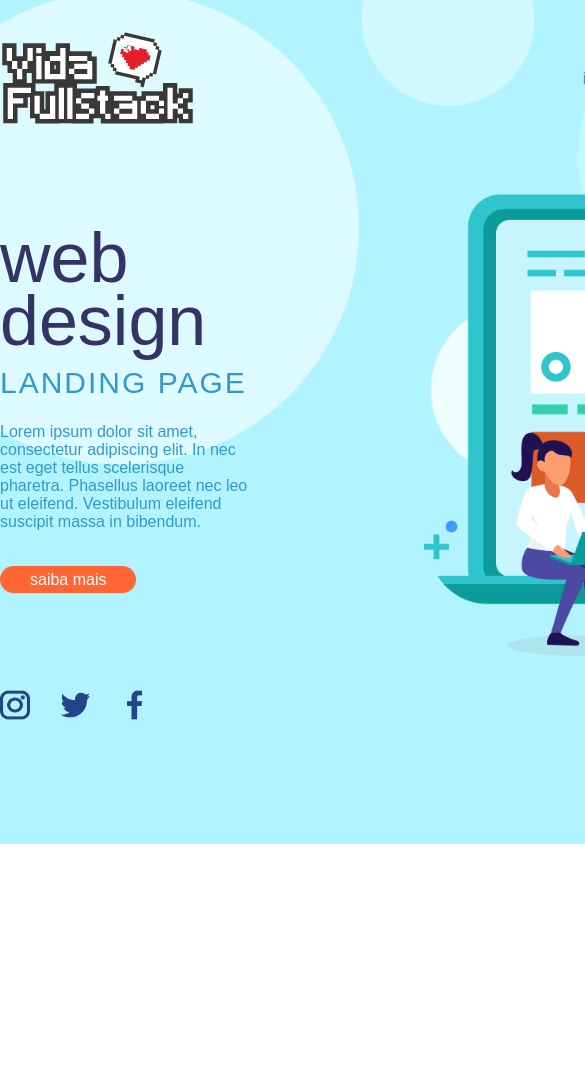
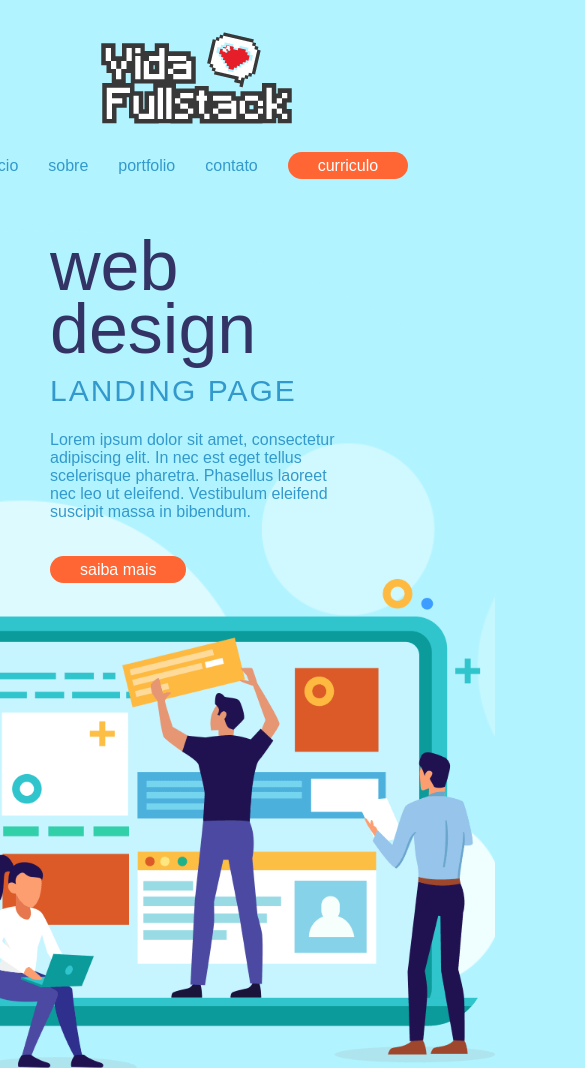
Before and after one commit to Tavares1122/jornada-front-end, a plain HTML site: page index.html in a window 390 px wide. Shown: the top 1068 px of the page, 585 px wide, since content can reach past the window. Before the commit the page ends 844 px from the top, so only its background shows below. Drawn offline with Linux system fonts and the light colour scheme.

Commit message:
elements responsive

```diff
--- /dev/null
+++ b/assets/css/elements-responsive.css
@@ -0,0 +1,52 @@
+@media (max-width: 1150px) {
+    .container{
+        width: 950px;
+    }
+}
+
+@media (max-width: 1024px) {
+    .container{
+        width: 850px;
+    }
+    .sobre-web-design figcaption img{
+        width: 600px;
+    }
+}
+
+
+@media (max-width: 915px) {
+    body {
+        background-position: left top;
+        background-color: #b1f4ff;
+    }
+
+    .container{
+        width: 600px;
+    }
+    .row {
+        flex-direction: column;
+    }
+    header nav{
+        margin:30px 0
+    }
+    .sobre-web-design article{
+        width: 100%;
+    }
+    footer .row{
+        flex-direction: row;
+        justify-content: center;
+    }
+
+}
+
+@media (max-width: 665px){
+    .container{
+        width: 400px;
+    }
+}
+
+@media (max-width: 450px){
+    .container{
+        width: 290px;
+    }
+}
--- /dev/null
+++ b/assets/css/reset.css
@@ -0,0 +1,29 @@
+
+*{
+    margin: 0;
+    padding: 0;
+    border: 0;
+    font-size: 100%;
+    font-family: "Source Sans Pro", sans-serif;
+    font-weight: 300;
+    vertical-align: baseline;
+    text-decoration: none;
+    list-style: none;
+}
+body{
+    background-image: url(../img/bolha-background.png);
+    background-repeat:no-repeat ;
+    background-position: left center;
+    background-size: 880px ;
+}
+
+.container{
+    width: 1024px;
+    margin: 30px auto;
+    display: flex;
+    flex-direction: column;
+}
+.row{
+    display: flex;
+    flex-direction: row;
+}
--- /dev/null
+++ b/assets/css/responsive-background.css
@@ -0,0 +1,39 @@
+@media (max-width: 1900px) {
+    body{
+        background-size: 880px;
+    }
+}@media (max-width: 1700px) {
+    body{
+        background-size: 800px;
+    }
+}
+
+@media (max-width: 1550px) {
+    body{
+        background-size: 750px;
+    }
+}
+
+@media (max-width: 1440px) {
+    body{
+        background-size: 700px;
+    }
+}
+
+@media (max-width: 1330px) {
+    body{
+        background-size: 650px;
+    }
+}
+
+@media (max-width: 1220px) {
+    body{
+        background-size: 700px;
+    }
+}
+
+@media (max-width: 1100px) {
+    body{
+        background-position-x: -100px !important;
+    }
+}
--- a/assets/css/style.css
+++ b/assets/css/style.css
@@ -1,35 +1,8 @@
 
-
+@import './responsive-background.css';
 @import './header.css';
 @import './buttons.css';
 @import './main.css';
 @import './footer.css';
-
-*{
-    margin: 0;
-    padding: 0;
-    border: 0;
-    font-size: 100%;
-    font-family: "Source Sans Pro", sans-serif;
-    font-weight: 300;
-    vertical-align: baseline;
-    text-decoration: none;
-    list-style: none;
-}
-body{
-    background-image: url(../img/bolha-background.png);
-    background-repeat:no-repeat ;
-    background-position: left center;
-    background-size: 880px ;
-}
-
-.container{
-    width: 1024px;
-    margin: 30px auto;
-    display: flex;
-    flex-direction: column;
-}
-.row{
-    display: flex;
-    flex-direction: row;
-}
+@import './reset.css';
+@import './elements-responsive.css'
```
